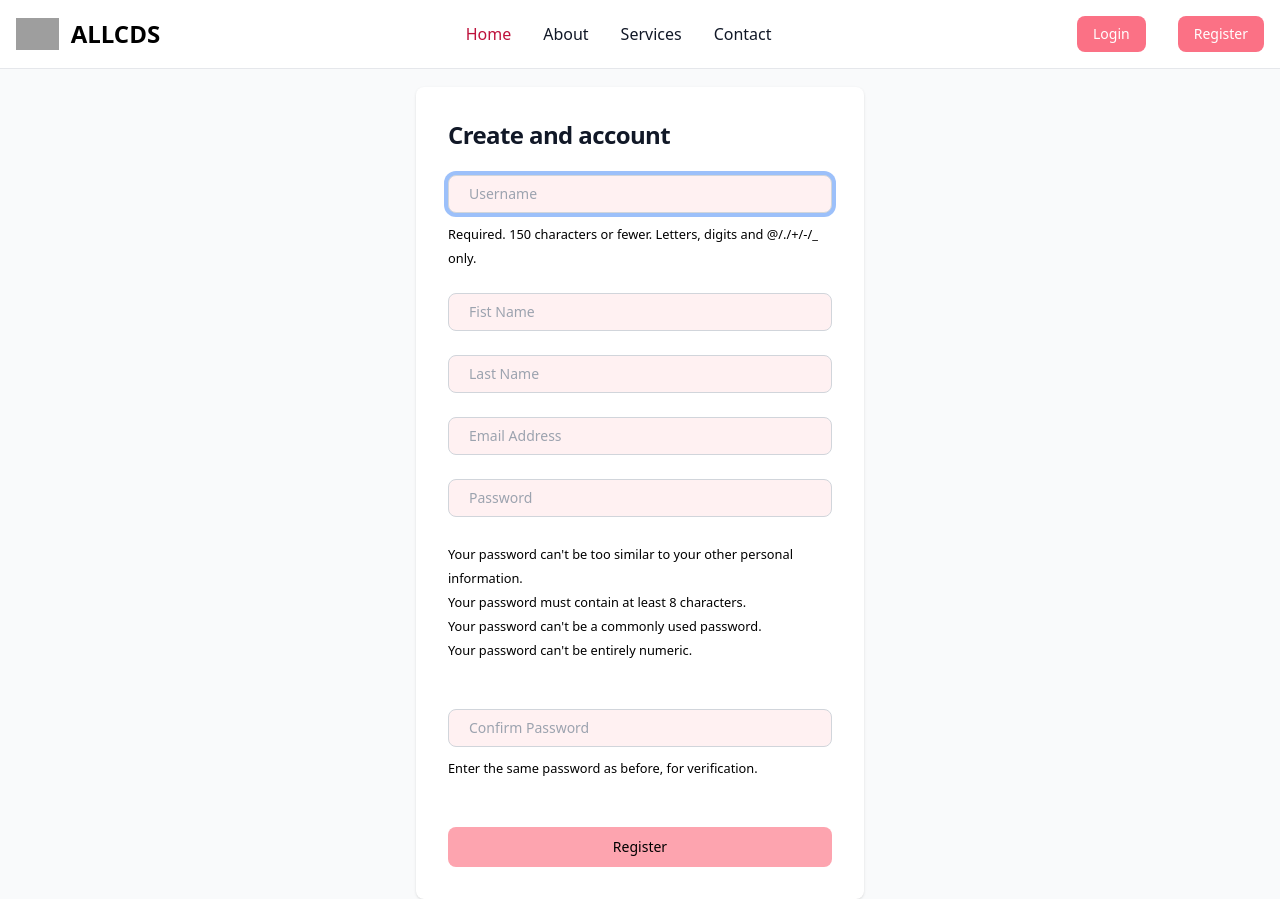
After one commit to ZeenathZahra/ALLCDS, a Django app: page /register/ in a window 1280 px wide. The commit adds this page. Run offline with Django 4.2, Linux system fonts and the light colour scheme; some libraries are stand-ins or nearby versions; grey boxes are pictures that could not be loaded.

Commit message:
added user authentication mechanism

```diff
--- a/Nexus/Nexus/settings.py
+++ b/Nexus/Nexus/settings.py
@@ -25,7 +25,7 @@ SECRET_KEY = 'django-insecure-(4gk^khm3mzrh#%!1u+^2+ux^bky)gclq4*1cpls&i9d_vd**8
 # SECURITY WARNING: don't run with debug turned on in production!
 DEBUG = True
 
-ALLOWED_HOSTS = ['127.0.0.1']
+ALLOWED_HOSTS = ['localhost','127.0.0.1']
 
 
 # Application definition
--- /dev/null
+++ b/Nexus/allcds/forms.py
@@ -0,0 +1,30 @@
+from django.contrib.auth.forms import UserCreationForm
+from django.contrib.auth.models import User
+from django import forms
+
+class SignUpForm(UserCreationForm):
+    email=forms.EmailField(label="",widget=forms.TextInput(attrs={'class':'px-5  bg-rose-50 border border-gray-300 text-gray-900 py-2 w-full focus:ring-4 focus:outline-none focus:ring-primary-300 rounded-lg block mb-2 text-sm font-medium text-gray-900 dark:text-white','placeholder':'Email Address'}))
+    first_name=forms.CharField(label="",max_length=100,widget=forms.TextInput(attrs={'class':'px-5 bg-rose-50 border border-gray-300 text-gray-900  bg-rose-50 border border-gray-300 text-gray-900 py-2 w-full  focus:ring-4 focus:outline-none focus:ring-primary-300 rounded-lg block mb-2 text-sm font-medium text-gray-900 dark:text-white','placeholder':'Fist Name'}))
+    last_name=forms.CharField(label="",max_length=100,widget=forms.TextInput(attrs={'class':'px-5 py-2 bg-rose-50 border border-gray-300 text-gray-900  bg-rose-50  w-full bg-rose-50 border border-gray-300 text-gray-900  focus:ring-4 focus:outline-none focus:ring-primary-300 rounded-lg block mb-2 text-sm font-medium text-gray-900 dark:text-white','placeholder':'Last Name'}))
+
+    class Meta:
+        model=User
+        fields=('username','first_name','last_name','email','password1','password2')
+
+    def __init__(self, *args, **kwargs):
+        super(SignUpForm, self).__init__(*args, **kwargs)
+
+        self.fields['username'].widget.attrs['class'] = 'bg-rose-50 border border-gray-300 text-gray-900  bg-rose-50 px-5 py-2 focus:ring-4 focus:outline-none focus:ring-primary-300 rounded-lg w-full block mb-2 text-sm font-medium text-gray-900 dark:text-white'
+        self.fields['username'].widget.attrs['placeholder'] = 'Username'
+        self.fields['username'].label = ''
+        self.fields['username'].help_text = '<span class="form-text text-muted"><small>Required. 150 characters or fewer. Letters, digits and @/./+/-/_ only.</small></span>'
+
+        self.fields['password1'].widget.attrs['class'] = ' bg-rose-50 border border-gray-300 text-gray-900  bg-rose-50 px-5 py-2 focus:ring-4 focus:outline-none focus:ring-primary-300 rounded-lg  w-full block mb-2 text-sm font-medium text-gray-900 dark:text-white'
+        self.fields['password1'].widget.attrs['placeholder'] = 'Password'
+        self.fields['password1'].label = ''
+        self.fields['password1'].help_text = '<ul class="w-full form-text text-muted small"><li><small>Your password can\'t be too similar to your other personal information.</small></li><li> <small>Your password must contain at least 8 characters. </small></li><li> <small>Your password can\'t be a commonly used password.</small> </li><li> <small>Your password can\'t be entirely numeric. </small></li></ul> <br /> '
+
+        self.fields['password2'].widget.attrs['class'] = 'bg-rose-50 border border-gray-300 text-gray-900  bg-rose-50  px-5 py-2 focus:ring-4 focus:outline-none focus:ring-primary-300 rounded-lg  w-full block mb-2 text-sm font-medium text-gray-900 dark:text-white'
+        self.fields['password2'].widget.attrs['placeholder'] = 'Confirm Password'
+        self.fields['password2'].label = ''
+        self.fields['password2'].help_text = '<span class="form-text text-muted"><small>Enter the same password as before, for verification.</small></span>'
--- /dev/null
+++ b/Nexus/allcds/templates/base.html
@@ -0,0 +1,27 @@
+<!doctype html>
+<html>
+<head>
+  <meta charset="UTF-8">
+  <meta name="viewport" content="width=device-width, initial-scale=1.0">
+  <script src="https://cdn.tailwindcss.com"></script>
+  <title>ALLCDS</title>
+</head>
+<body class='bg-gray-50 dark:bg-gray-900'>
+    {% include 'navbar.html' %}
+    {% if messages %}
+    {% for message in messages %}
+    <div class="p-4 mb-4 text-sm text-yellow-800 rounded-lg bg-yellow-50 dark:bg-gray-800 dark:text-yellow-300" role="alert">
+  <span class="font-medium">Alert! </span> {{message}}
+
+</div>
+    {% endfor %}
+    {% endif %}
+    <div class='container mx-auto px-4'>
+    <br />
+    {% block content %}
+    {% endblock %}
+    </div>
+
+
+</body>
+</html>
--- /dev/null
+++ b/Nexus/allcds/templates/navbar.html
@@ -0,0 +1,44 @@
+
+<nav class="bg-white dark:bg-gray-900 w-full z-20 top-0 left-0 border-b border-gray-200 dark:border-gray-600">
+  <div class="max-w-screen-xl flex flex-wrap items-center justify-between mx-auto p-4">
+      <a href="{% url 'home' %}" class="flex items-center">
+      <img src="https://img.freepik.com/free-vector/bound_53876-25486.jpg?w=360" class="h-8 mr-3" alt="ALLCDS Logo">
+      <span class="self-center text-2xl font-semibold whitespace-nowrap dark:text-white">ALLCDS</span>
+  </a>
+  <div class="flex md:order-2">
+      {% if user.is_authenticated  %}
+
+      <a type='button' href="{% url 'logout' %}" type="button" class="text-white bg-rose-400 hover:bg-rose-500 focus:ring-4 focus:outline-none focus:ring-blue-300 font-medium rounded-lg text-sm px-4 py-2 text-center mr-3 md:mr-0 dark:bg-blue-600 dark:hover:bg-blue-700 dark:focus:ring-blue-800">Logout</a>
+      {% else %}
+
+      <a type='button' href="{% url 'home' %}"type="button" class="text-white bg-rose-400 hover:bg-rose-500 focus:ring-4 focus:outline-none focus:ring-blue-300 font-medium rounded-lg text-sm px-4 py-2 text-center mr-3 md:mr-0 dark:bg-blue-600 dark:hover:bg-blue-700 dark:focus:ring-blue-800">Login</a>
+
+      <a type='button' href="{% url 'home' %}"type="button" class="text-white bg-white-400 hover:bg-white-500 focus:ring-4 focus:outline-none focus:ring-blue-300 font-medium rounded-lg text-sm px-4 py-2 text-center mr-3 md:mr-0 dark:bg-blue-600 dark:hover:bg-blue-700 dark:focus:ring-blue-800">  </a>
+      <a type='button' href="{% url 'register' %}"type="button" class="text-white bg-rose-400 hover:bg-rose-500 focus:ring-4 focus:outline-none focus:ring-blue-300 font-medium rounded-lg text-sm px-4 py-2 text-center mr-3 md:mr-0 dark:bg-blue-600 dark:hover:bg-blue-700 dark:focus:ring-blue-800">Register</a>
+      {% endif %}
+
+      <button data-collapse-toggle="navbar-sticky" type="button" class="inline-flex items-center p-2 w-10 h-10 justify-center text-sm text-gray-500 rounded-lg md:hidden hover:bg-rose-100 focus:outline-none focus:ring-2 focus:ring-gray-200 dark:text-gray-400 dark:hover:bg-gray-700 dark:focus:ring-gray-600" aria-controls="navbar-sticky" aria-expanded="false">
+        <span class="sr-only">Open main menu</span>
+        <svg class="w-5 h-5" aria-hidden="true" xmlns="http://www.w3.org/2000/svg" fill="none" viewBox="0 0 17 14">
+            <path stroke="currentColor" stroke-linecap="round" stroke-linejoin="round" stroke-width="2" d="M1 1h15M1 7h15M1 13h15"/>
+        </svg>
+    </button>
+  </div>
+  <div class="items-center justify-between hidden w-full md:flex md:w-auto md:order-1" id="navbar-sticky">
+    <ul class="flex flex-col p-4 md:p-0 mt-4 font-medium border border-gray-100 rounded-lg bg-gray-50 md:flex-row md:space-x-8 md:mt-0 md:border-0 md:bg-white dark:bg-gray-800 md:dark:bg-gray-900 dark:border-gray-700">
+      <li>
+        <a href="#" class="block py-2 pl-3 pr-4 text-white bg-blue-700 rounded md:bg-transparent md:text-rose-700 md:p-0 md:dark:text-rose-500" aria-current="page">Home</a>
+      </li>
+      <li>
+        <a href="#" class="block py-2 pl-3 pr-4 text-gray-900 rounded hover:bg-gray-100 md:hover:bg-transparent md:hover:text-rose-700 md:p-0 md:dark:hover:text-blue-500 dark:text-white dark:hover:bg-gray-700 dark:hover:text-white md:dark:hover:bg-transparent dark:border-gray-700">About</a>
+      </li>
+      <li>
+        <a href="#" class="block py-2 pl-3 pr-4 text-gray-900 rounded hover:bg-gray-100 md:hover:bg-transparent md:hover:text-rose-700 md:p-0 md:dark:hover:text-blue-500 dark:text-white dark:hover:bg-gray-700 dark:hover:text-white md:dark:hover:bg-transparent dark:border-gray-700">Services</a>
+      </li>
+      <li>
+        <a href="#" class="block py-2 pl-3 pr-4 text-gray-900 rounded hover:bg-gray-100 md:hover:bg-transparent md:hover:text-rose-700 md:p-0 md:dark:hover:text-blue-500 dark:text-white dark:hover:bg-gray-700 dark:hover:text-white md:dark:hover:bg-transparent dark:border-gray-700">Contact</a>
+      </li>
+    </ul>
+  </div>
+  </div>
+</nav>
--- /dev/null
+++ b/Nexus/allcds/templates/register.html
@@ -0,0 +1,26 @@
+{% extends 'base.html' %}
+
+
+{% block content %}
+
+<section class="bg-gray-50 dark:bg-gray-900">
+  <div class="flex flex-col items-center justify-center px-6 py-8 mx-auto md:h-screen lg:py-0">
+     <div class="w-full bg-white rounded-lg shadow dark:border md:mt-0 sm:max-w-md xl:p-0 dark:bg-gray-800 dark:border-gray-700">
+          <div class="p-6 space-y-4 md:space-y-6 sm:p-8">
+              <h1 class="text-xl font-bold leading-tight tracking-tight text-gray-900 md:text-2xl dark:text-white">
+                  Create and account
+              </h1>
+              <form class="space-y-4 md:space-y-6" method='POST' action="">
+                  {% csrf_token %}
+
+                  {{ form.as_p }}
+
+                  <br />
+
+                  <button type="submit" class="w-full text-black bg-rose-300 hover:bg-rose-400 focus:ring-4 focus:outline-none focus:ring-primary-300 font-medium rounded-lg text-sm px-5 py-2.5 text-center dark:bg-primary-600 dark:hover:bg-primary-700 dark:focus:ring-primary-800">Register</button>
+              </form>
+          </div>
+      </div>
+  </div>
+</section>
+{% endblock %}
--- a/Nexus/allcds/urls.py
+++ b/Nexus/allcds/urls.py
@@ -2,4 +2,6 @@ from django.urls import path
 from . import views
 urlpatterns = [
     path('',views.home,name='home'),
+    path('logout/',views.logout_user,name='logout'),
+    path('register/',views.register_user,name='register'),
 ]
--- a/Nexus/allcds/views.py
+++ b/Nexus/allcds/views.py
@@ -1,6 +1,47 @@
-from django.shortcuts import render
+from django.shortcuts import render, redirect
+from django.contrib.auth import authenticate,login,logout
+from django.contrib import messages
+from .forms import SignUpForm
 
 # Create your views here.
 
 def home(request):
-    return render(request,'home.html',{})
+    if request.method=='POST':
+        username=request.POST['username']
+        password=request.POST['password']
+        # Authenticate
+        user=authenticate(request,username=username,password=password)
+        if user is not None:
+            login(request,user)
+            messages.success(request,"Logged In")
+            return redirect('home')
+        else:
+            messages.success(request,"Error, Try again...")
+            return redirect('home')
+    else:
+        return render(request,'home.html',{})
+
+
+def logout_user(request):
+    logout(request)
+    messages.success(request,"Logged out")
+    return redirect('home')
+
+
+def register_user(request):
+    if request.method=='POST':
+        form=SignUpForm(request.POST)
+        if form.is_valid():
+            form.save()
+            # Authenticate and login(, user)
+            username=form.cleaned_data['username']
+            password=form.cleaned_data['password1']
+            user=authenticate(username=username,password=password)
+            login(request,user)
+            messages.success(request,"Successfully registed.")
+            return redirect('home')
+    else:
+        form=SignUpForm()
+        return render(request,'register.html',{'form':form})
+
+    return render(request,'register.html',{'form':form})
```
Also changed, not shown: Nexus/allcds/templates/home.html (+39 -0 lines).
